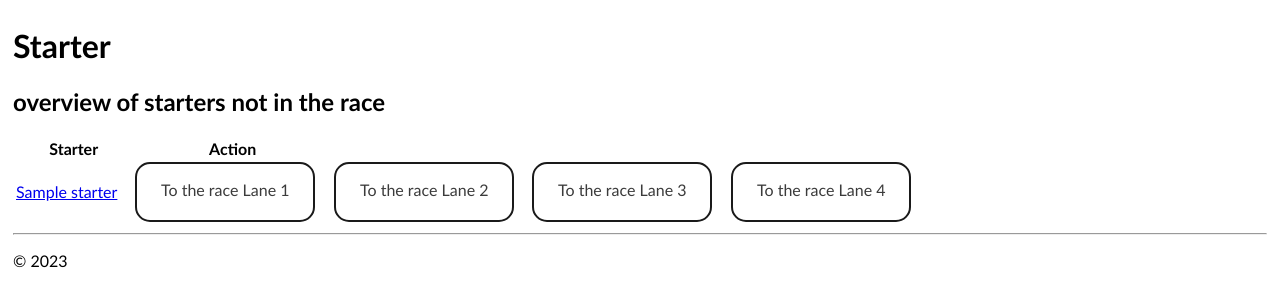
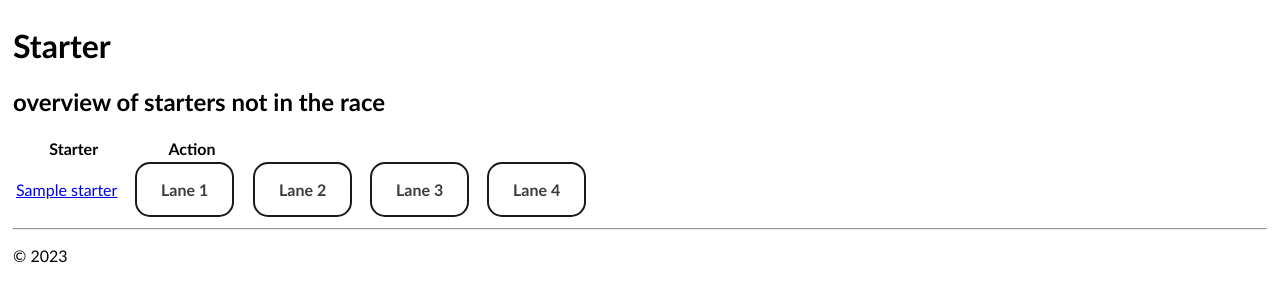
Before and after one commit to jb100plus/swim, a Django app: template templates/counter/start.html in a window 1280 px wide. Shown: the part 47-354 px from the top of the page. Run offline with Django 3.2, Linux system fonts and the light colour scheme; the template is opened without the code that fills it: most values are stand-ins (such as "Sample title", 1, 10 or a date in 2020).

Commit message:
minor changes and how-to

```diff
--- a/static/counter/site.css
+++ b/static/counter/site.css
@@ -58,6 +58,12 @@ td.container {
 tr.logs { height: 999px; }
 
 
+.mybutton{
+    height:32px;
+    width:96px;
+}
+
+
 .button-28 {
   appearance: none;
   background-color: transparent;
@@ -67,12 +73,12 @@ tr.logs { height: 999px; }
   color: #3B3B3B;
   cursor: pointer;
   display: inline-block;
-  /*font-family: 'Trebuchet MS', 'Lucida Sans Unicode', 'Lucida Grande', 'Lucida Sans', Arial, sans-serif;
+  font-family: 'Trebuchet MS', 'Lucida Sans Unicode', 'Lucida Grande', 'Lucida Sans', Arial, sans-serif;
   font-size: 16px;
-  font-weight: 600;*/
+  font-weight: 600;
   line-height: normal;
   margin: 0;
-  min-height: 60px;
+  min-height: 42px;
   min-width: 0;
   outline: none;
   padding: 16px 24px;
@@ -101,3 +107,14 @@ tr.logs { height: 999px; }
   box-shadow: none;
   transform: translateY(0);
 }
+
+a.button{
+  background-color: #199319;
+  border-radius: 5px;
+  color: white;
+  line-height: normal;
+}
+
+a.button:hover {
+  background-color: #223094;
+}
--- a/templates/counter/start.html
+++ b/templates/counter/start.html
@@ -19,16 +19,16 @@ Home
                     <td><a href="{% url 'logdetailview' starter_id=starter.id %}"> {{ starter }}</a>
                     </td>
                     <td>
-                        <a href="{% url 'back_to_swim' starter_id=starter.id lane=1 %}" class="button-28">To the race Lane 1</a>
+                        <a href="{% url 'back_to_swim' starter_id=starter.id lane=1 %}" class="button-28">Lane 1</a>
                     </td>
                     <td>
-                        <a href="{% url 'back_to_swim' starter_id=starter.id lane=2 %}" class="button-28">To the race Lane 2</a>
+                        <a href="{% url 'back_to_swim' starter_id=starter.id lane=2 %}" class="button-28">Lane 2</a>
                     </td>
                     <td>
-                        <a href="{% url 'back_to_swim' starter_id=starter.id lane=3 %}" class="button-28">To the race Lane 3</a>
+                        <a href="{% url 'back_to_swim' starter_id=starter.id lane=3 %}" class="button-28">Lane 3</a>
                     </td>
                     <td>
-                        <a href="{% url 'back_to_swim' starter_id=starter.id lane=4 %}" class="button-28">To the race Lane 4</a>
+                        <a href="{% url 'back_to_swim' starter_id=starter.id lane=4 %}" class="button-28">Lane 4</a>
                     </td>
                 </tr>
             {% endfor %}
```
Also changed, not shown: templates/counter/loglist.html (+7 -7 lines), README.md.
